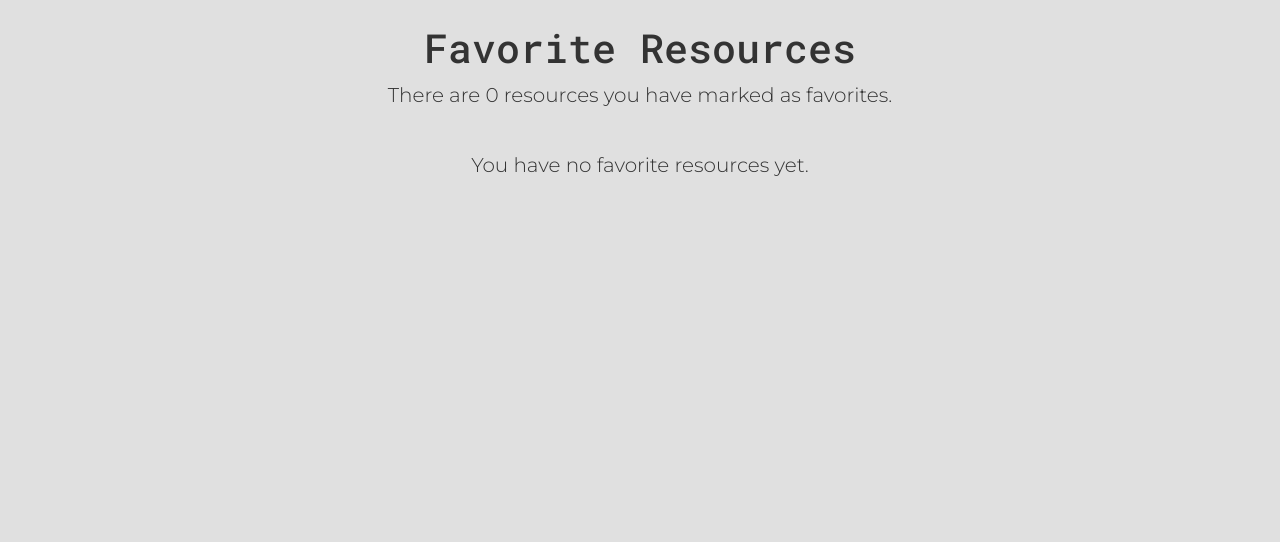
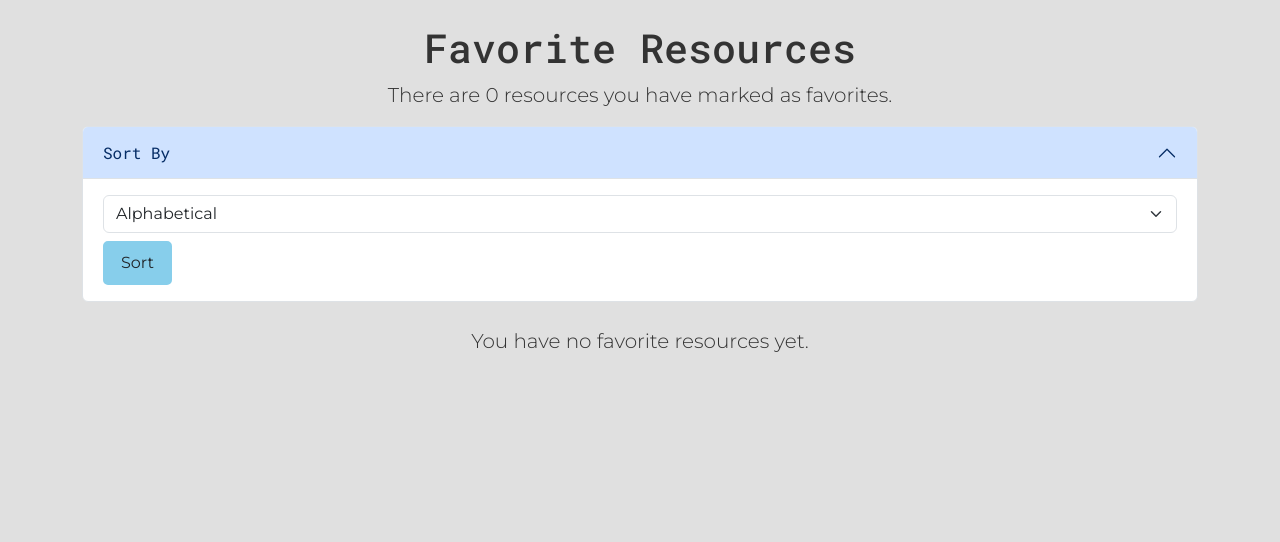
Before and after one commit to daisy21000/developer-resources, a Django app: page /favorites/ in a window 1280 px wide. Shown: the part 56-598 px from the top of the page. Run offline with Django 4.2, Linux system fonts and the light colour scheme; a user stored in the database is signed in; data that the repository does not hold is empty; parts of the project's set-up code (start-up, migrations or seed data) failed here and were passed over.

Commit message:
Add sorting functionality to favorite resources with accordion UI

```diff
--- a/resources/templates/resources/favorite_resources.html
+++ b/resources/templates/resources/favorite_resources.html
@@ -4,6 +4,28 @@
     <div class="row text-center">
         <h1 class="mt-4">Favorite Resources</h1>
         <p class="lead">There are {{ favorite_resources|length }} resources you have marked as favorites.</p>
+        <form method="get">
+            <div class="accordion" id="resourceSortAccordion">
+                <div class="accordion-item">
+                    <h2 class="accordion-header">
+                    <button class="accordion-button" type="button" data-bs-toggle="collapse" data-bs-target="#collapseOne" aria-expanded="true" aria-controls="collapseOne">
+                        Sort By
+                    </button>
+                    </h2>
+                    <div id="collapseOne" class="accordion-collapse collapse show" data-bs-parent="#resourceSortAccordion">
+                        <div class="accordion-body text-start">
+                            <select class="form-select" aria-label="Sort resources" name="sort_by">
+                                <option value="alphabetical" selected>Alphabetical</option>
+                                <option value="newest">Newest</option>
+                                <option value="oldest">Oldest</option>
+                                <option value="most_favorited">Most Favorited</option>
+                            </select>
+                            <button type="submit" class="btn primary-button mt-2">Sort</button>
+                        </div>
+                    </div>
+                </div>
+            </div>
+        </form>
     </div>
     <div class="row">
         <div class="col">
--- a/resources/views.py
+++ b/resources/views.py
@@ -122,6 +122,17 @@ def view_favorites(request):
         return HttpResponseRedirect('/accounts/login/')
     else:
         favorite_resources = request.user.favorite_resources.all().order_by('-created_at')
+        if favorite_resources.exists():
+            sort_by = request.GET.get('sort_by', 'alphabetical')
+            if sort_by == 'alphabetical':
+                favorite_resources = favorite_resources.order_by('name')
+            elif sort_by == 'newest':
+                favorite_resources = favorite_resources.order_by('-created_at')
+            elif sort_by == 'oldest':
+                favorite_resources = favorite_resources.order_by('created_at')
+            elif sort_by == 'most_favorited':
+                favorite_resources = favorite_resources.annotate(num_favorites=Count('favorites', distinct=True)).order_by('-num_favorites')
+
         context = {
             'favorite_resources': favorite_resources,
         }
```
